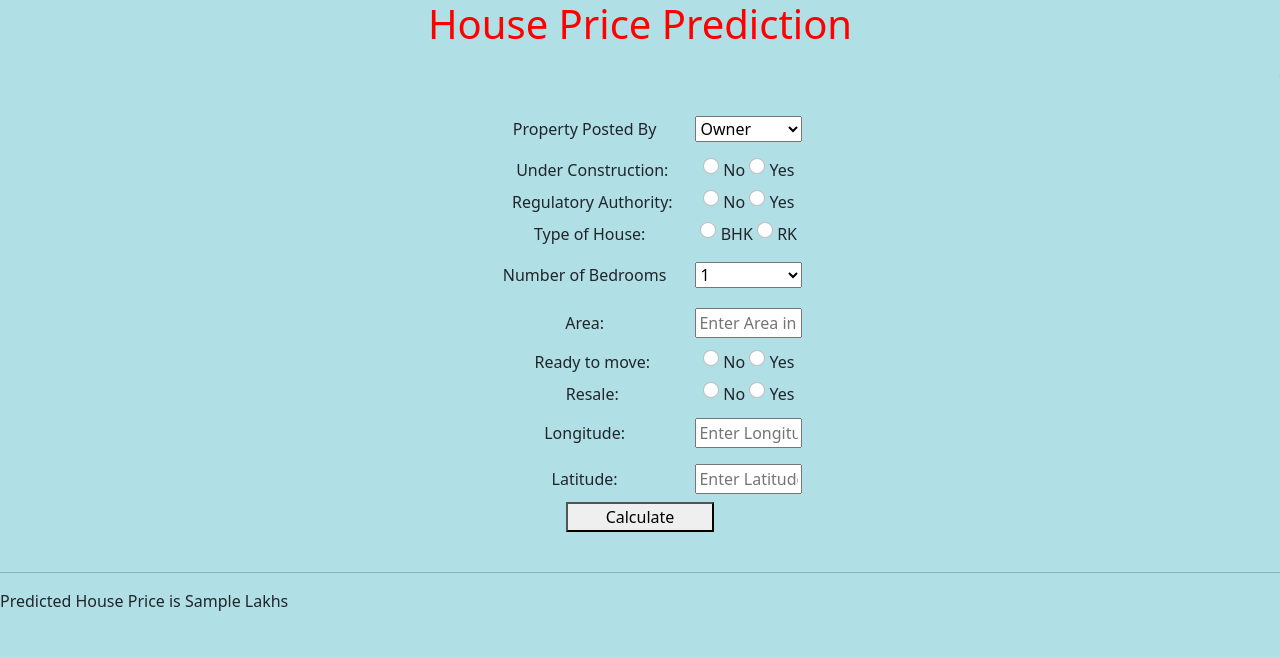
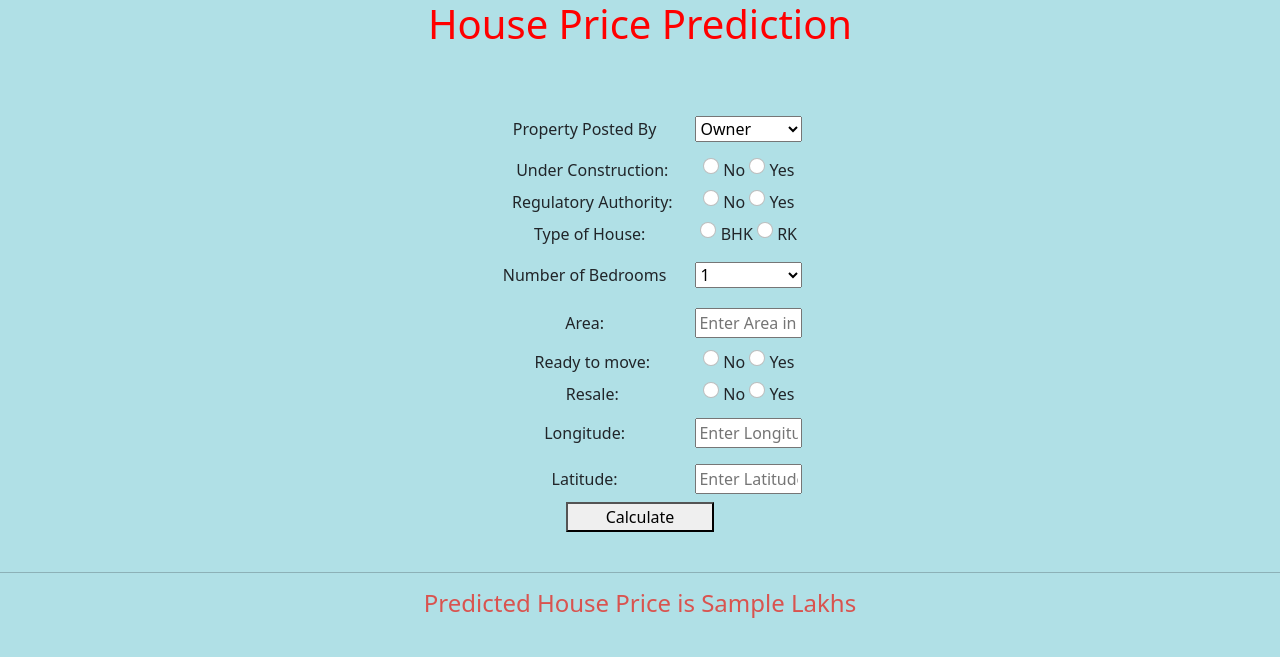
Before and after one commit to skmudassir-it/House_price_prediction, a Flask app: template templates/index.html in a window 1280 px wide. Shown: the top 657 px of the page. Run offline with Flask 2, Linux system fonts and the light colour scheme; the template is opened without the code that fills it: most values are stand-ins (such as "Sample title", 1, 10 or a date in 2020); parts of the project's set-up code (start-up, migrations or seed data) failed here and were passed over; some libraries are stand-ins or nearby versions.

Commit message:
Update index.html

```diff
--- a/templates/index.html
+++ b/templates/index.html
@@ -86,6 +86,6 @@
   <hr>
 </form>
 {% if eo%}
-<p>Predicted House Price is {{ eo }} Lakhs</p>
+<h4 style="color:#d9534f;text-align: center;font-family: inherit">Predicted House Price is {{ eo }} Lakhs</h4>
 {% endif %}
 {% endblock %}
```
